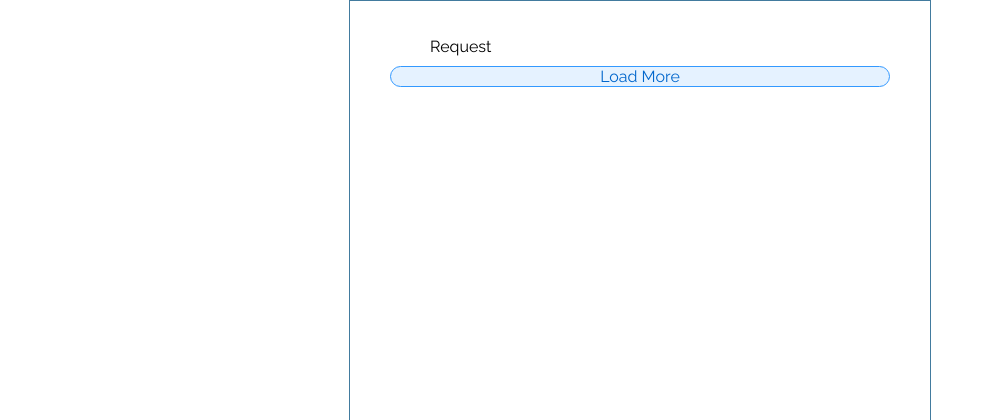
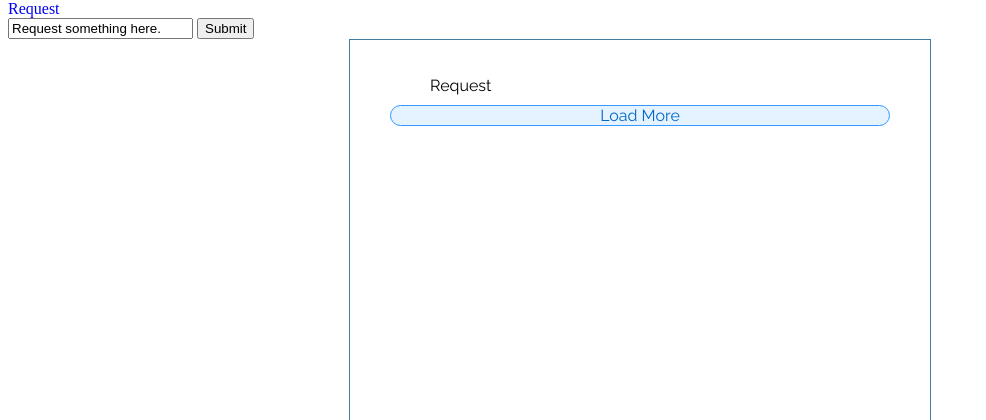
Before and after one commit to carolim/PaperBoy, a Flask app: page /newsfeed in a window 1280 px wide. Shown: the part 198-618 px from the top of the page, without its empty margins (0-986 px from the left). Run offline with Flask 2, Linux system fonts and the light colour scheme.

Commit message:
add request bar

```diff
--- a/templates/newsfeed.html
+++ b/templates/newsfeed.html
@@ -11,6 +11,17 @@
 	<div id="logo"> <img id="pb_logo" src="../static/img/logo4.png"> </div>
 	<div id="title"> PaperBoy </div>
 </div>
+
+<div id="request_header">
+	<div id="new_request_button">
+		<a href="#" id="request_button">Request</a>
+		<form>
+			<input type="text" name="requesttext" value="Request something here.">
+			<input type="submit" value="Submit">
+		</form>
+	</div>
+</div>
+
 <div class="main_feed_container">
 	<div id="friends_feed">
 		<ul>
```
